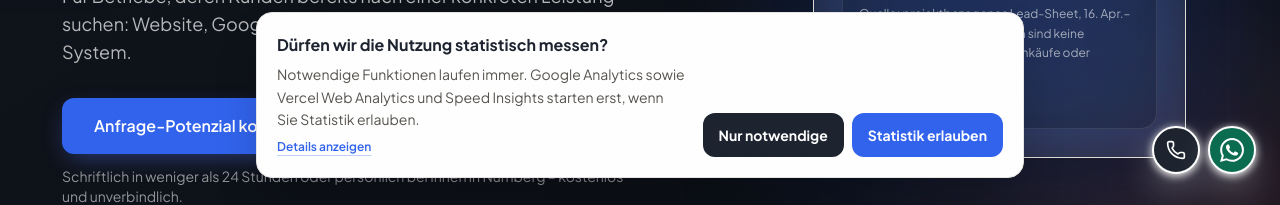
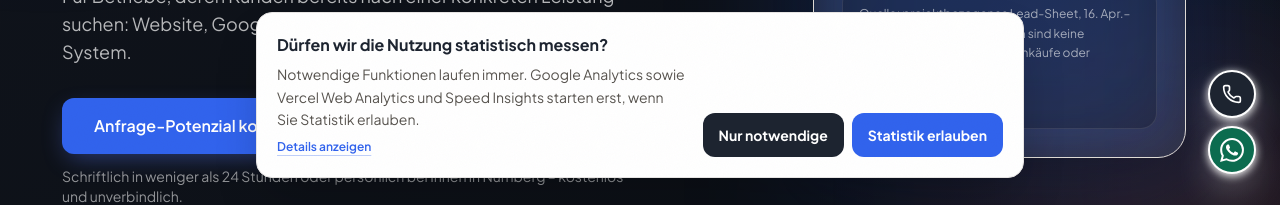
Before and after one commit to Exxd00/ixa-lead.de, a Next.js app: page / in a window 1280 px wide. Shown: the part 602-807 px from the top of the page. Built offline with nearby package versions, Linux system fonts and the light colour scheme; no server answers.

Commit message:
Stack floating contact buttons

```diff
--- a/src/components/MobileCtaBar.tsx
+++ b/src/components/MobileCtaBar.tsx
@@ -85,7 +85,7 @@ export function MobileCtaBar() {
           : "translate-y-0 scale-100 opacity-100",
       )}
     >
-      <div className="flex items-center gap-2">
+      <div className="flex flex-col items-center gap-2">
         <CallbackRequestDialog location="mobile_bar">
           <button
             type="button"
--- a/src/components/WhatsappFloat.tsx
+++ b/src/components/WhatsappFloat.tsx
@@ -23,7 +23,7 @@ function WhatsAppIcon({ className }: { className?: string }) {
  */
 export function WhatsappFloat() {
   return (
-    <div className="fixed bottom-6 right-6 z-40 hidden items-center gap-2 lg:flex">
+    <div className="fixed bottom-6 right-6 z-40 hidden flex-col items-center gap-2 lg:flex">
       <CallbackRequestDialog location="desktop_float">
         <button
           type="button"
@@ -31,7 +31,7 @@ export function WhatsappFloat() {
           className="focus-ring group relative grid size-12 place-items-center rounded-full border-2 border-white bg-navy text-white shadow-card transition-all hover:-translate-y-0.5 hover:bg-navy/90"
         >
           <Phone className="size-5" aria-hidden="true" />
-          <span className="pointer-events-none absolute bottom-full right-0 mb-3 whitespace-nowrap rounded-lg bg-navy px-3 py-1.5 text-xs font-semibold text-white opacity-0 shadow-soft transition-opacity duration-200 group-hover:opacity-100">
+          <span className="pointer-events-none absolute right-full top-1/2 mr-3 -translate-y-1/2 whitespace-nowrap rounded-lg bg-navy px-3 py-1.5 text-xs font-semibold text-white opacity-0 shadow-soft transition-opacity duration-200 group-hover:opacity-100">
             Rückruf oder Anruf
           </span>
         </button>
@@ -45,7 +45,7 @@ export function WhatsappFloat() {
         className="focus-ring group relative grid size-12 place-items-center rounded-full border-2 border-white bg-success-700 text-white shadow-card transition-all hover:-translate-y-0.5 hover:bg-success-800"
       >
         <WhatsAppIcon className="size-6" />
-        <span className="pointer-events-none absolute bottom-full right-0 mb-3 whitespace-nowrap rounded-lg bg-navy px-3 py-1.5 text-xs font-semibold text-white opacity-0 shadow-soft transition-opacity duration-200 group-hover:opacity-100">
+        <span className="pointer-events-none absolute right-full top-1/2 mr-3 -translate-y-1/2 whitespace-nowrap rounded-lg bg-navy px-3 py-1.5 text-xs font-semibold text-white opacity-0 shadow-soft transition-opacity duration-200 group-hover:opacity-100">
           Per WhatsApp schreiben
         </span>
       </a>
```
